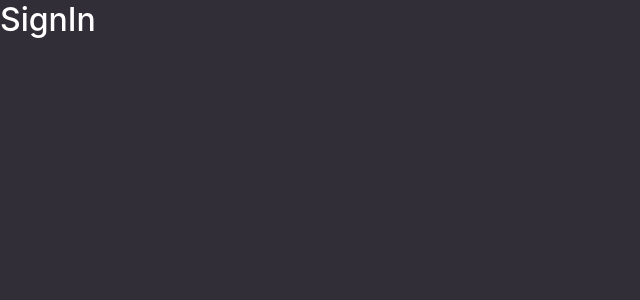
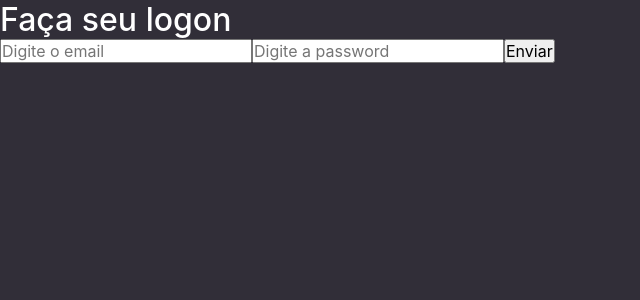
Before and after one commit to tiohs/GoBarber, a React (Create React App) app in the folder Nivel 3/Gobarber/front/: page / in a window 1280 px wide. Shown: the top 300 px of the page, without its empty margins (0-640 px from the left). Built offline with nearby package versions, Linux system fonts and the light colour scheme.

Commit message:
Estrutura form

```diff
--- a/Nivel 3/Gobarber/front/src/App.tsx
+++ b/Nivel 3/Gobarber/front/src/App.tsx
@@ -1,7 +1,7 @@
 import React from 'react';
 
 import GlobalStyle from './styles/global';
-import Sign from './seignin';
+import Sign from './pages/seignin';
 
 const App: React.FC = () => (
   <>
--- /dev/null
+++ b/Nivel 3/Gobarber/front/src/pages/seignin/index.tsx
@@ -0,0 +1,30 @@
+import { Sign } from 'crypto';
+import React from 'react';
+import logoImg from '../../assets/logo.svg';
+import { Container, Content, Background } from './style';
+
+const SignIn: React.FC = () => (
+  <Container>
+    <Content>
+      <form action="post">
+        <h1>Faça seu logon</h1>
+        <input
+          type="text"
+          name="email"
+          id="email"
+          placeholder="Digite o email "
+        />
+        <input
+          type="password"
+          name="password"
+          id="password"
+          placeholder="Digite a password"
+        />
+        <button type="submit">Enviar</button>
+      </form>
+    </Content>
+    <Background />
+  </Container>
+);
+
+export default SignIn;
--- /dev/null
+++ b/Nivel 3/Gobarber/front/src/pages/seignin/style.ts
@@ -0,0 +1,5 @@
+import styled from 'styled-components';
+
+export const Container = styled.div``;
+export const Content = styled.div``;
+export const Background = styled.div``;
--- a/Nivel 3/Gobarber/front/src/seignin/index.tsx
+++ /dev/null
@@ -1,6 +0,0 @@
-import { Sign } from 'crypto';
-import React from 'react';
-
-const SignIn: React.FC = () => <h1>SignIn</h1>;
-
-export default SignIn;
```
